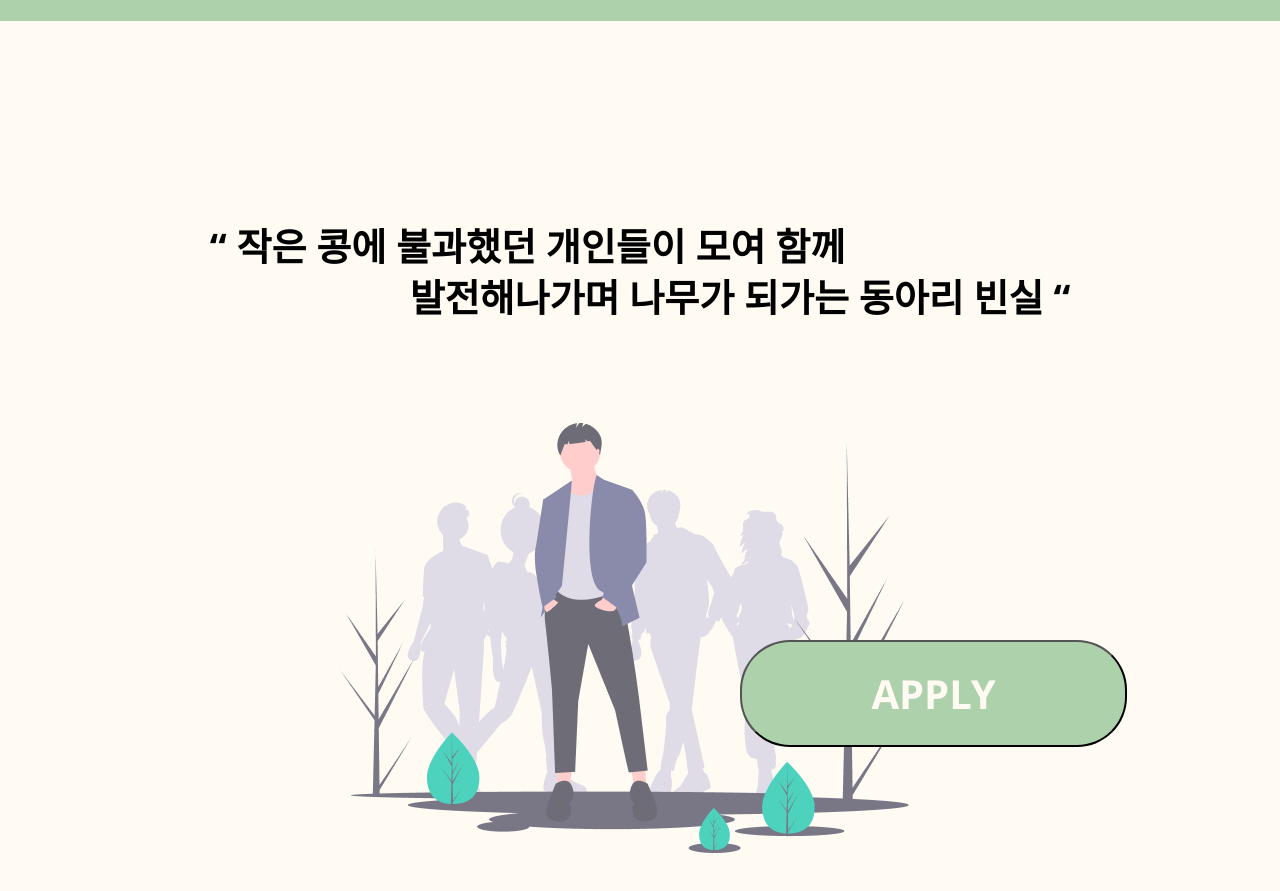
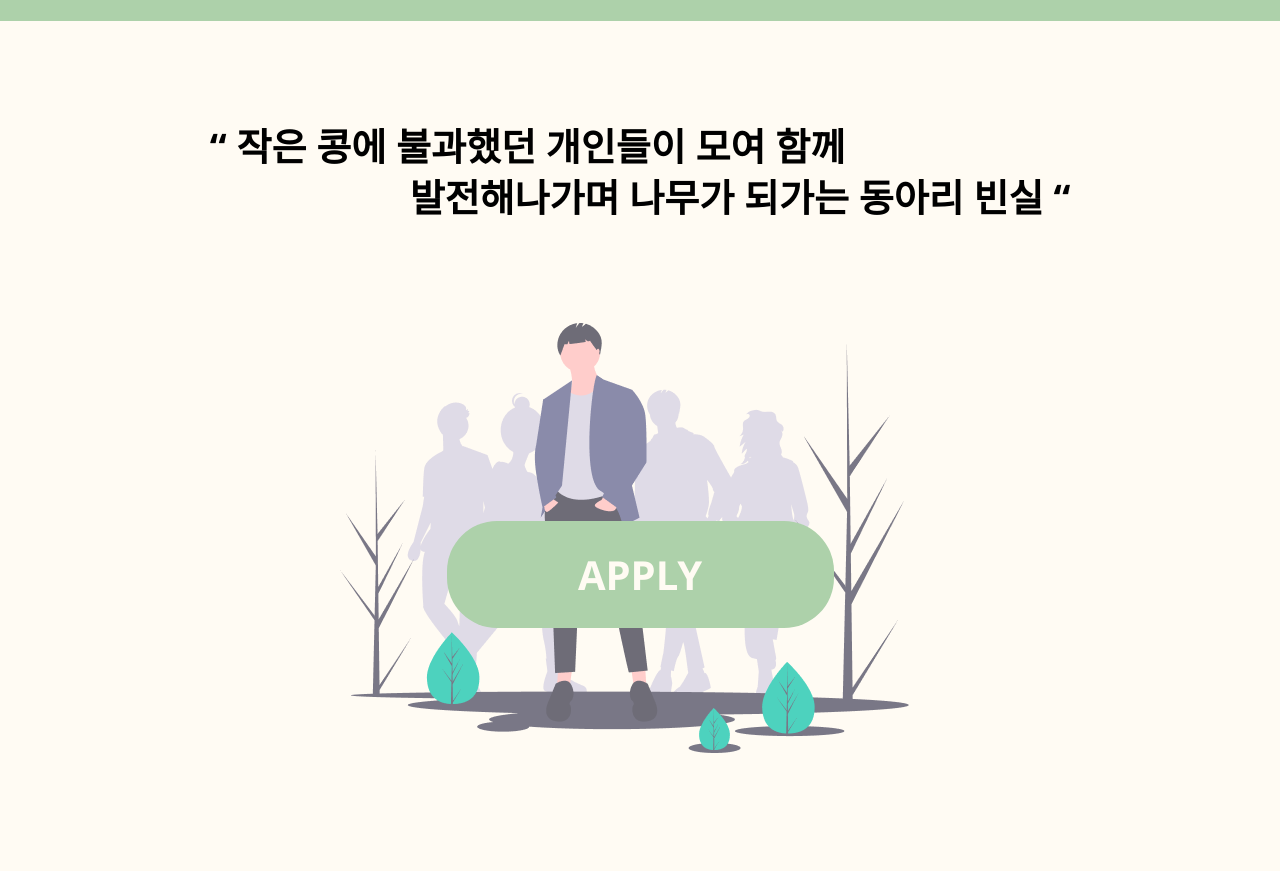
Before and after one commit to Dann1y/BeansilWeb_Client, a React (Create React App) app: page / in a window 1280 px wide. Shown: the part 3500-4391 px from the top of the page. Built offline with nearby package versions, Linux system fonts and the light colour scheme.

Commit message:
[UPDATE] Modify Apply Component

```diff
--- a/src/components/Apply/Apply.js
+++ b/src/components/Apply/Apply.js
@@ -16,9 +16,9 @@ class Apply extends Component {
             </span>
           </div>
           <img src={Man} alt="man" />
-          <button className="c-apply__wrapper--button">
+          <span className="c-apply__wrapper--button">
               APPLY
-          </button>
+          </span>
         </div>
       </div>
     );
--- a/src/components/Apply/Apply.scss
+++ b/src/components/Apply/Apply.scss
@@ -1,6 +1,6 @@
 .c-apply {
   width: 100%;
-  height: 1080px;
+  height: 850px;
   background: #fffbf3;
 
   &__wrapper {
@@ -9,7 +9,7 @@
     align-items: center;
 
     .c-apply__wrapper--desc {
-      margin-top: 200px;
+      margin-top: 100px;
       margin-bottom: 100px;
 
       span {
@@ -31,8 +31,10 @@
       position: absolute;
       width: 387px;
       height: 107px;
-      left: 740px;
-      top: 4140px;
+      display: flex;
+      align-items: center;
+      justify-content: center;
+      margin-top: 500px;
 
       background: #add1aa;
       border-radius: 50px;
@@ -43,8 +45,15 @@
       font-size: 40px;
       line-height: 53px;
       outline: none;
+      cursor: pointer;
 
       color: #fffbf3;
+      z-index: 1;
+
+      &:hover {
+        background-color: #4DD2BD;
+        color: #ffffff;
+      }
     }
   }
 }
```
